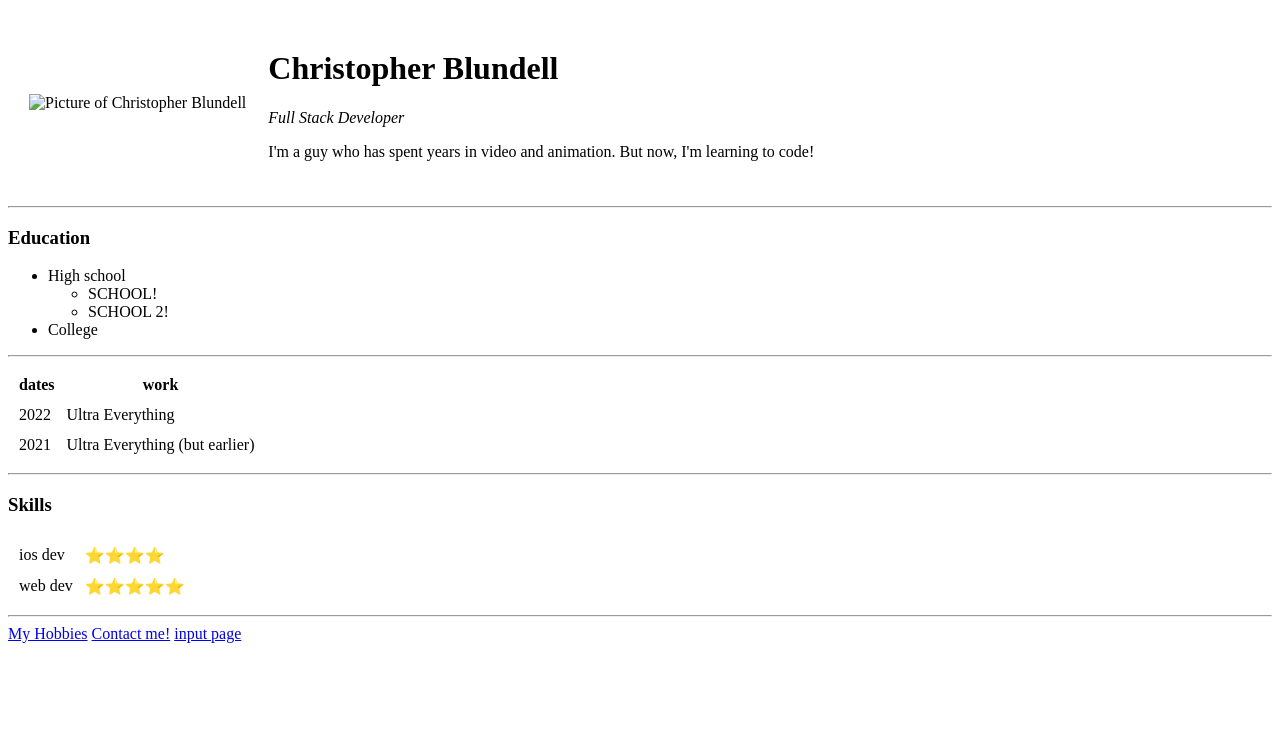
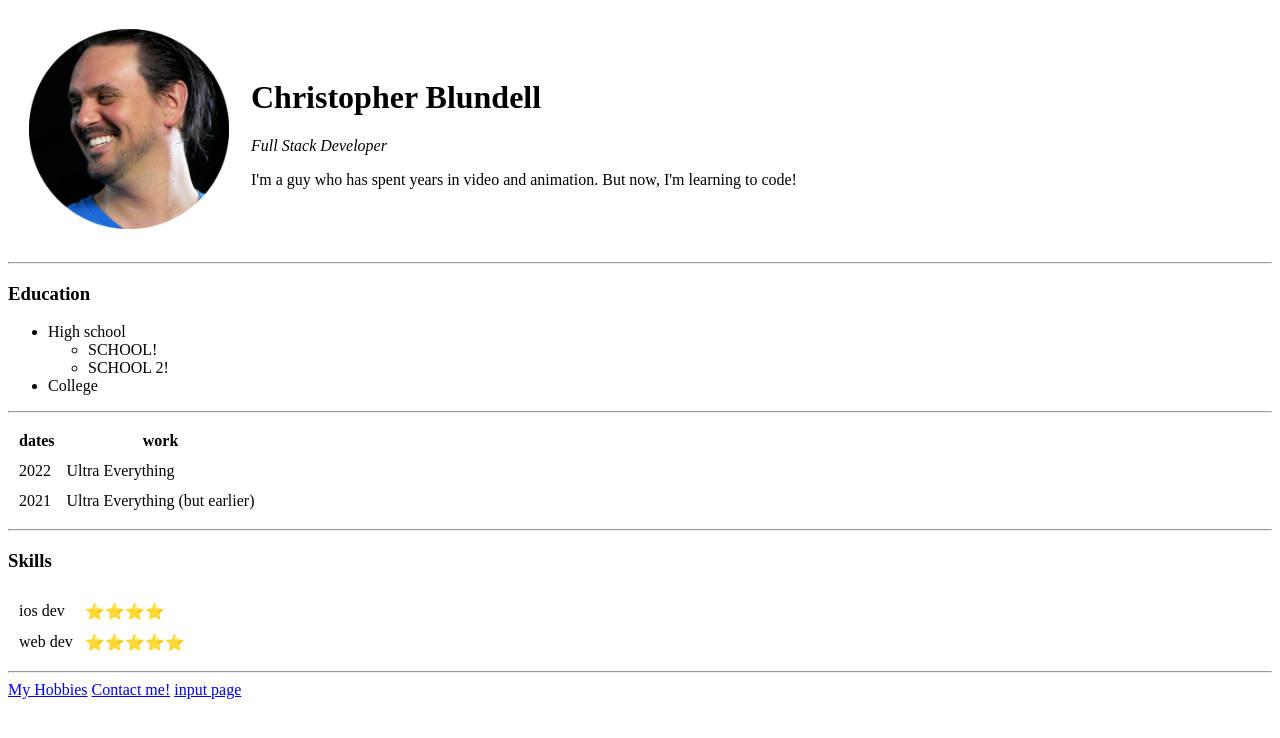
Before and after one commit to ultraeverything/cv, a plain HTML site: page index.html in a window 1280 px wide. Drawn offline with Linux system fonts and the light colour scheme.

Commit message:
changed html to display pic

```diff
--- a/index.html
+++ b/index.html
@@ -9,7 +9,7 @@
 <body>
   <table cellspacing="20">
     <tr>
-      <td><img src="images/chriscircle.png" alt="Picture of Christopher Blundell" height="200"></td>
+      <td><img src="chriscircle.png" alt="Picture of Christopher Blundell" height="200"></td>
       <td>
         <h1>Christopher Blundell</h1>
         <p><em>Full Stack Developer</em></p>
```
